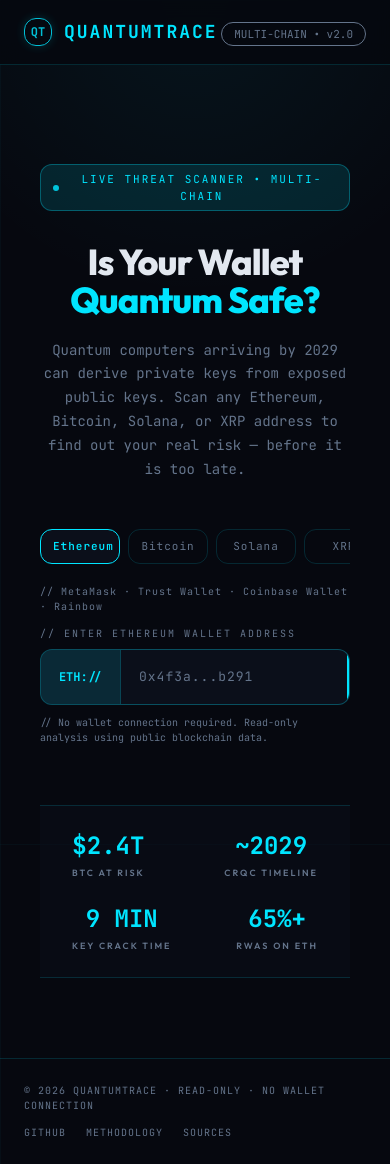
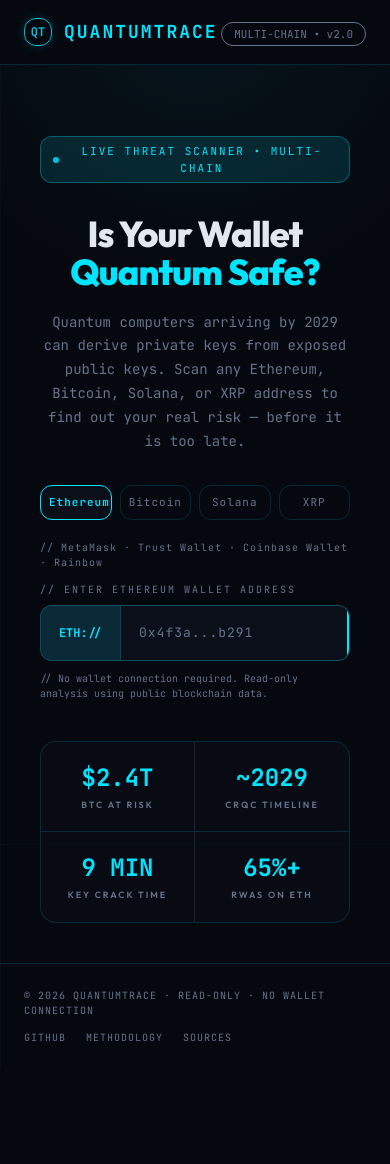
Before and after one commit to LakshmisagarBR/quantumtrace, a Next.js app in the folder frontend/: page / in a window 390 px wide. Shown: the top 1164 px of the page. After the commit the page ends 1069 px from the top, so only its background shows below. Built offline with nearby package versions, Linux system fonts and the light colour scheme.

Commit message:
fix: mobile responsive Hero — 2x2 stats grid, no-scroll tabs, rounded corners

```diff
--- a/frontend/src/components/Hero.tsx
+++ b/frontend/src/components/Hero.tsx
@@ -24,7 +24,7 @@ export function Hero({ onScan }: { onScan: (address: string, chain: string) => v
   };
 
   return (
-    <section className="pt-[100px] pb-[80px] w-full flex flex-col items-center justify-center text-center px-4">
+    <section className="pt-[72px] md:pt-[100px] pb-[40px] md:pb-[80px] w-full flex flex-col items-center justify-center text-center px-4">
       <div className="flex items-center gap-2 px-3 py-1.5 rounded-md border border-border-strong bg-[rgba(0,229,255,0.12)] mb-8">
         <div className="w-[6px] h-[6px] rounded-full bg-primary animate-pulse" />
         <span className="font-mono text-primary text-[11px] tracking-[2px]">
@@ -37,14 +37,14 @@ export function Hero({ onScan }: { onScan: (address: string, chain: string) => v
         <span className="text-primary">Quantum Safe?</span>
       </h1>
 
-      <p className="font-mono text-muted text-sm max-w-[500px] leading-[1.7] mb-12">
+      <p className="font-mono text-muted text-sm max-w-[500px] leading-[1.7] mb-8 md:mb-12">
         Quantum computers arriving by 2029 can derive private keys from exposed
         public keys. Scan any Ethereum, Bitcoin, Solana, or XRP address to find out your real risk —
         before it is too late.
       </p>
 
       {/* Chain Tab Selector */}
-      <div className="flex flex-row gap-2 mb-4 max-w-[640px] mx-auto overflow-x-auto pb-1 w-full">
+      <div className="flex flex-row flex-wrap gap-2 mb-4 max-w-[640px] mx-auto pb-1 w-full justify-center md:justify-start">
         {CHAINS.map((chain) => (
           <button
             key={chain.id}
@@ -53,7 +53,7 @@ export function Hero({ onScan }: { onScan: (address: string, chain: string) => v
               setInput(''); // Clear input when switching chains
             }}
             className={`
-              flex-1 min-w-[80px] py-2 px-3 rounded-xl border font-mono text-[11px]
+              flex-1 min-w-[70px] py-2 px-2 md:px-3 rounded-xl border font-mono text-[11px]
               tracking-[1px] transition-all duration-200 whitespace-nowrap
               ${activeChain === chain.id
                 ? 'bg-card border-current font-semibold'
@@ -107,20 +107,20 @@ export function Hero({ onScan }: { onScan: (address: string, chain: string) => v
         </span>
       </div>
 
-      <div className="w-full max-w-[1100px] mt-[60px] border-y border-border py-6 flex flex-wrap gap-6 items-center justify-between px-8 bg-[#0b0f1a]/50">
-        <div className="flex flex-col items-center md:items-start text-center md:text-left gap-1">
+      <div className="w-full max-w-[1100px] mt-[40px] md:mt-[60px] rounded-2xl md:rounded-none border md:border-y md:border-x-0 border-border py-0 md:py-6 grid grid-cols-2 md:flex md:flex-wrap md:gap-6 md:items-center md:justify-between md:px-8 bg-[#0b0f1a]/50 overflow-hidden">
+        <div className="flex flex-col items-center text-center gap-1 py-5 border-b border-r md:border-0 border-border md:items-start md:text-left">
           <span className="font-mono text-2xl font-bold text-primary">$2.4T</span>
           <span className="text-[9px] text-muted tracking-[2px] uppercase font-semibold">BTC AT RISK</span>
         </div>
-        <div className="flex flex-col items-center md:items-start text-center md:text-left gap-1">
+        <div className="flex flex-col items-center text-center gap-1 py-5 border-b md:border-0 border-border md:items-start md:text-left">
           <span className="font-mono text-2xl font-bold text-primary">~2029</span>
           <span className="text-[9px] text-muted tracking-[2px] uppercase font-semibold">CRQC TIMELINE</span>
         </div>
-        <div className="flex flex-col items-center md:items-start text-center md:text-left gap-1">
+        <div className="flex flex-col items-center text-center gap-1 py-5 border-r md:border-0 border-border md:items-start md:text-left">
           <span className="font-mono text-2xl font-bold text-primary">9 MIN</span>
           <span className="text-[9px] text-muted tracking-[2px] uppercase font-semibold">KEY CRACK TIME</span>
         </div>
-        <div className="flex flex-col items-center md:items-start text-center md:text-left gap-1">
+        <div className="flex flex-col items-center text-center gap-1 py-5 md:items-start md:text-left">
           <span className="font-mono text-2xl font-bold text-primary">65%+</span>
           <span className="text-[9px] text-muted tracking-[2px] uppercase font-semibold">RWAs ON ETH</span>
         </div>
```
